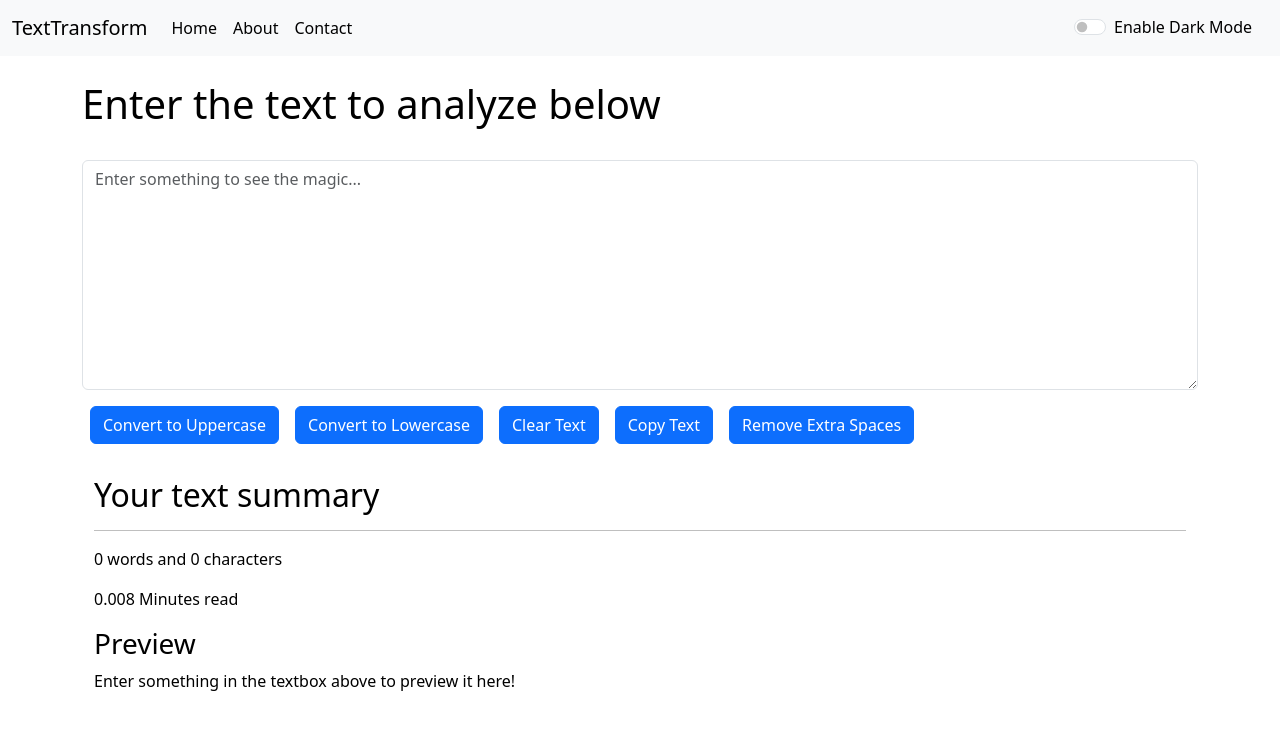
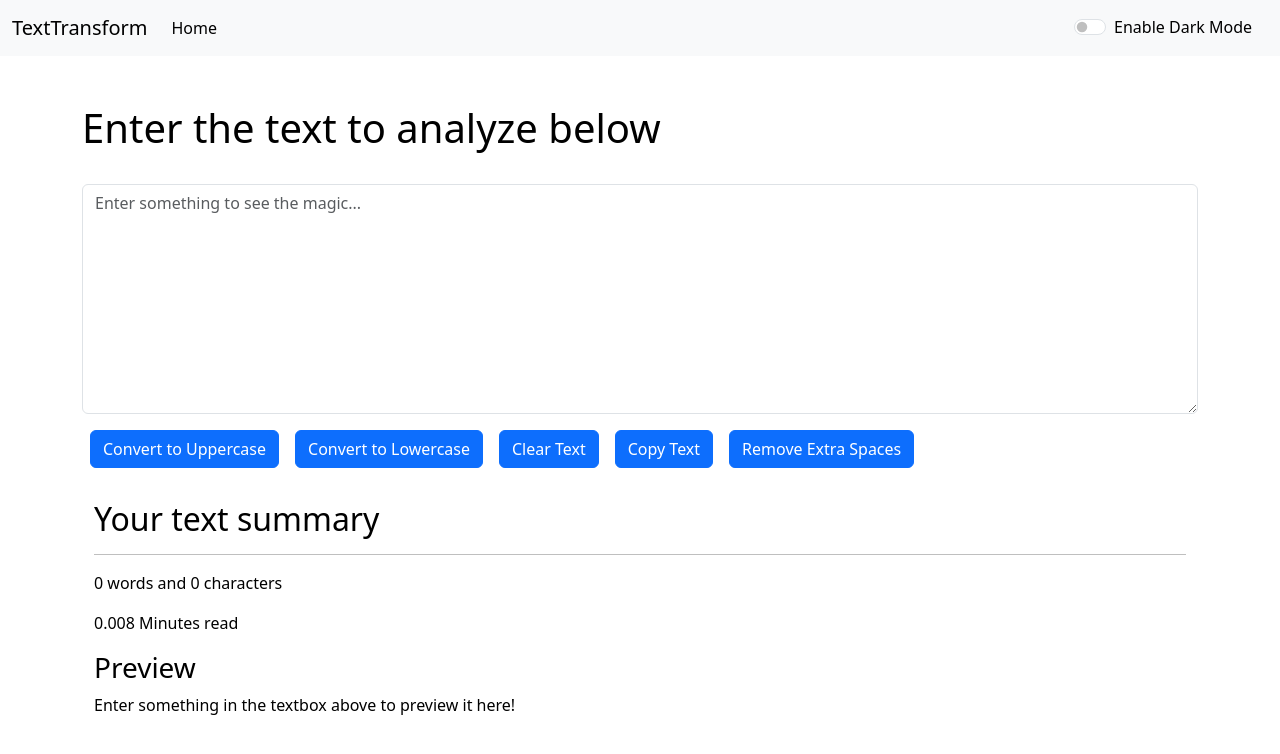
Before and after one commit to mgitdeep/TextTransform-React, a React (Create React App) app: page / in a window 1280 px wide. Shown: the top 754 px of the page. Built offline with nearby package versions, Linux system fonts and the light colour scheme.

Commit message:
Getting ready for Deployment
Commented out all the things done while adding React Router, removed extra files, commented out About & Contact Pages due to the Client side routing issue of Github Pages

```diff
--- a/package.json
+++ b/package.json
@@ -1,5 +1,6 @@
 {
-  "name": "feedback-app",
+  "homepage": "https://myusername.github.io/my-app",
+  "name": "texttransform",
   "version": "0.1.0",
   "private": true,
   "dependencies": {
--- a/public/index.html
+++ b/public/index.html
@@ -9,7 +9,7 @@
       name="description"
       content="TextTransform is a utility which can be used to manipulate your text in the way you want."
     />
-    <link rel="apple-touch-icon" href="%PUBLIC_URL%/logo192.png" />
+    <!-- <link rel="apple-touch-icon" href="%PUBLIC_URL%/logo192.png" /> -->
     <!--
       manifest.json provides metadata used when your web app is installed on a
       user's mobile device or desktop. See https://developers.google.com/web/fundamentals/web-app-manifest/
--- a/src/App.js
+++ b/src/App.js
@@ -1,11 +1,11 @@
 
 import { useState } from "react";
-import { Route, Routes } from "react-router-dom";
+// import { Route, Routes } from "react-router-dom";
 import Alerts from "./components/Alerts";
 import Navbar from "./components/Navbar"
 import TextForm from "./components/TextForm"
-import About from "./components/About";
-import Contact from "./components/Contact";
+// import About from "./components/About";
+// import Contact from "./components/Contact";
 
 
 function App() {
@@ -52,18 +52,18 @@ function App() {
 
             <Alerts alert={alert}/>
 
-            {/* <div className="container my-5">
+            <div className="container my-5">
                 <TextForm showAlert={showAlert} heading="Enter the text to analyze below" mode= {mode}/>
-            </div> */}
+            </div>
 
             {/* <About /> */}
-            <div className="container my-4">
+            {/* <div className="container my-4">
             <Routes>
                 <Route exact path="/" element={<TextForm showAlert={showAlert} heading="Enter the text to analyze below" mode= {mode}/>} />
                 <Route path="/about" element={<About mode= {mode}/>} />
                 <Route path="/contact" element={<Contact />} />
             </Routes>
-            </div>
+            </div> */}
         </>
     )
 }
--- a/src/components/Navbar.js
+++ b/src/components/Navbar.js
@@ -1,11 +1,12 @@
 import PropTypes from 'prop-types'
-import { Link } from 'react-router-dom';
+// import { Link } from 'react-router-dom';
 
 const Navbar = (props) => {
   return (
     <nav className= {`navbar navbar-expand-lg bg-${props.mode}`} >
         <div className="container-fluid">
-            <Link className="navbar-brand" to="/" style={{color: `${props.mode}` === 'dark'?'white':'black'}}>{props.title}</Link>
+            {/* <Link className="navbar-brand" to="/" style={{color: `${props.mode}` === 'dark'?'white':'black'}}>{props.title}</Link> */}
+            <a className="navbar-brand" href="/" style={{color: `${props.mode}` === 'dark'?'white':'black'}}>{props.title}</a>
             <button className="navbar-toggler" type="button" data-bs-toggle="collapse" data-bs-target="#navbarSupportedContent" aria-controls="navbarSupportedContent" aria-expanded="false" aria-label="Toggle navigation">
             <span className="navbar-toggler-icon" style={{backgroundColor: 'white'}}></span>
             </button>
@@ -13,16 +14,19 @@ const Navbar = (props) => {
             <ul className="navbar-nav me-auto mb-2 mb-lg-0">
 
                 <li className="nav-item">
-                <Link className="nav-link active" aria-current="page" to="/" style={{color: `${props.mode}` === 'dark'?'white':'black'}}>Home</Link>
+                {/* <Link className="nav-link active" aria-current="page" to="/" style={{color: `${props.mode}` === 'dark'?'white':'black'}}>Home</Link> */}
+                <a className="nav-link active" aria-current="page" href="/" style={{color: `${props.mode}` === 'dark'?'white':'black'}}>Home</a>
                 </li>
 
-                <li className="nav-item">
-                <Link className="nav-link" to="/about" style={{color: `${props.mode}` === 'dark'?'white':'black'}}>{props.aboutText}</Link>
-                </li>
+                {/* <li className="nav-item"> */}
+                {/* <Link className="nav-link" to="/about" style={{color: `${props.mode}` === 'dark'?'white':'black'}}>{props.aboutText}</Link> */}
+                {/* <a className="nav-link" href="/about" style={{color: `${props.mode}` === 'dark'?'white':'black'}}>{props.aboutText}</a>
+                </li> */}
 
-                <li className="nav-item">
-                <Link className="nav-link" to="/contact" style={{color: `${props.mode}` === 'dark'?'white':'black'}}>{props.contactUs}</Link>
-                </li>
+                {/* <li className="nav-item"> */}
+                {/* <Link className="nav-link" to="/contact" style={{color: `${props.mode}` === 'dark'?'white':'black'}}>{props.contactUs}</Link> */}
+                {/* <a className="nav-link" href="/contact" style={{color: `${props.mode}` === 'dark'?'white':'black'}}>{props.contactUs}</a>
+                </li> */}
 
             </ul>
             <div className="form-check form-switch mx-3">
--- a/src/components/TextForm.js
+++ b/src/components/TextForm.js
@@ -32,8 +32,8 @@ export default function TextForm(props) {
 
   const copyText = () => {
     let allText = document.getElementById('myBox')
-    console.log(allText)
-    console.log(allText.value)
+    // console.log(allText)
+    // console.log(allText.value)
     navigator.clipboard.writeText(allText.value)
     props.showAlert(": Text copied to clipboard!", "success");
   }
--- a/src/index.js
+++ b/src/index.js
@@ -2,16 +2,16 @@ import React from "react";
 import ReactDOM from 'react-dom/client'
 import App from "./App";
 // import './index.css'
-import { BrowserRouter } from "react-router-dom";
+// import { BrowserRouter } from "react-router-dom";
 
 const root = ReactDOM.createRoot(document.getElementById('root'));
 root.render(
     <>
-    <BrowserRouter>
+    {/* <BrowserRouter> */}
         <React.StrictMode>
             <App />
         </React.StrictMode>
-    </BrowserRouter>
+    {/* </BrowserRouter> */}
     </>
 
 );
```
Also changed, not shown: public/logo192.png (added).
